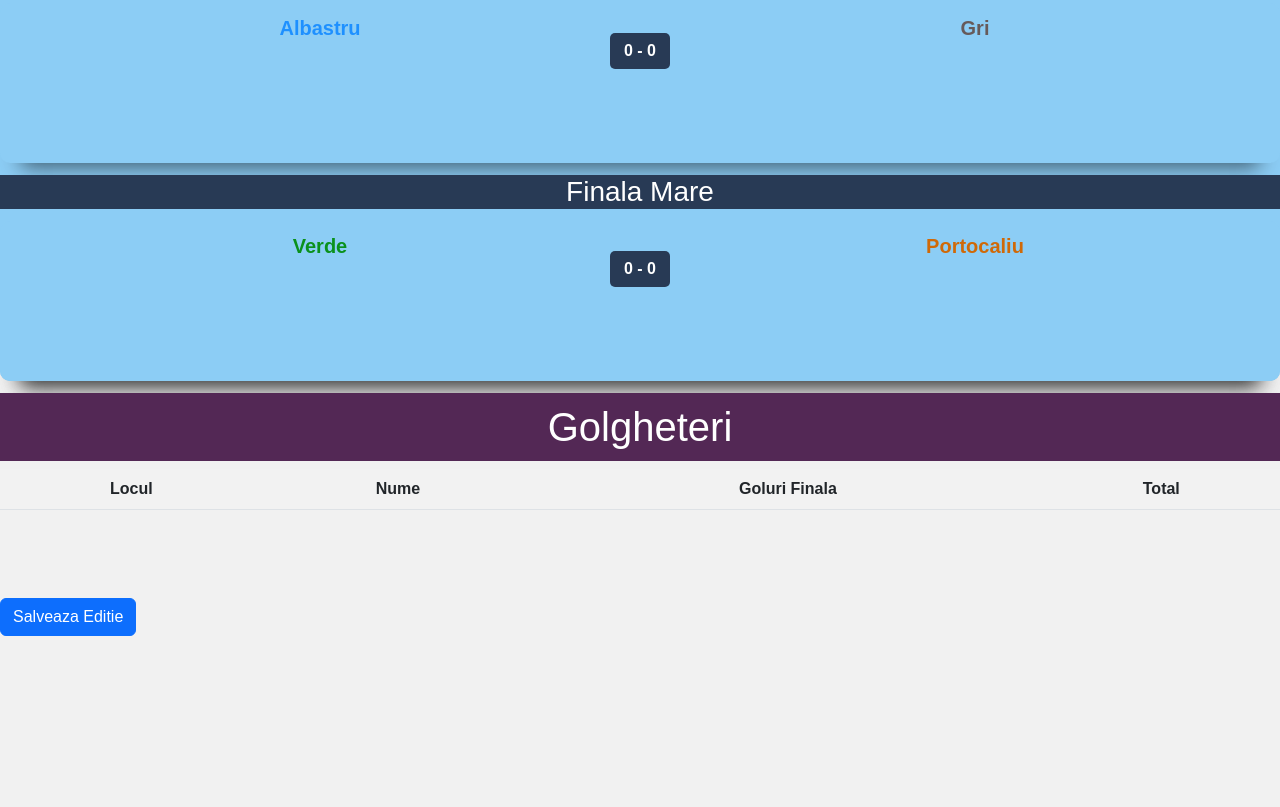
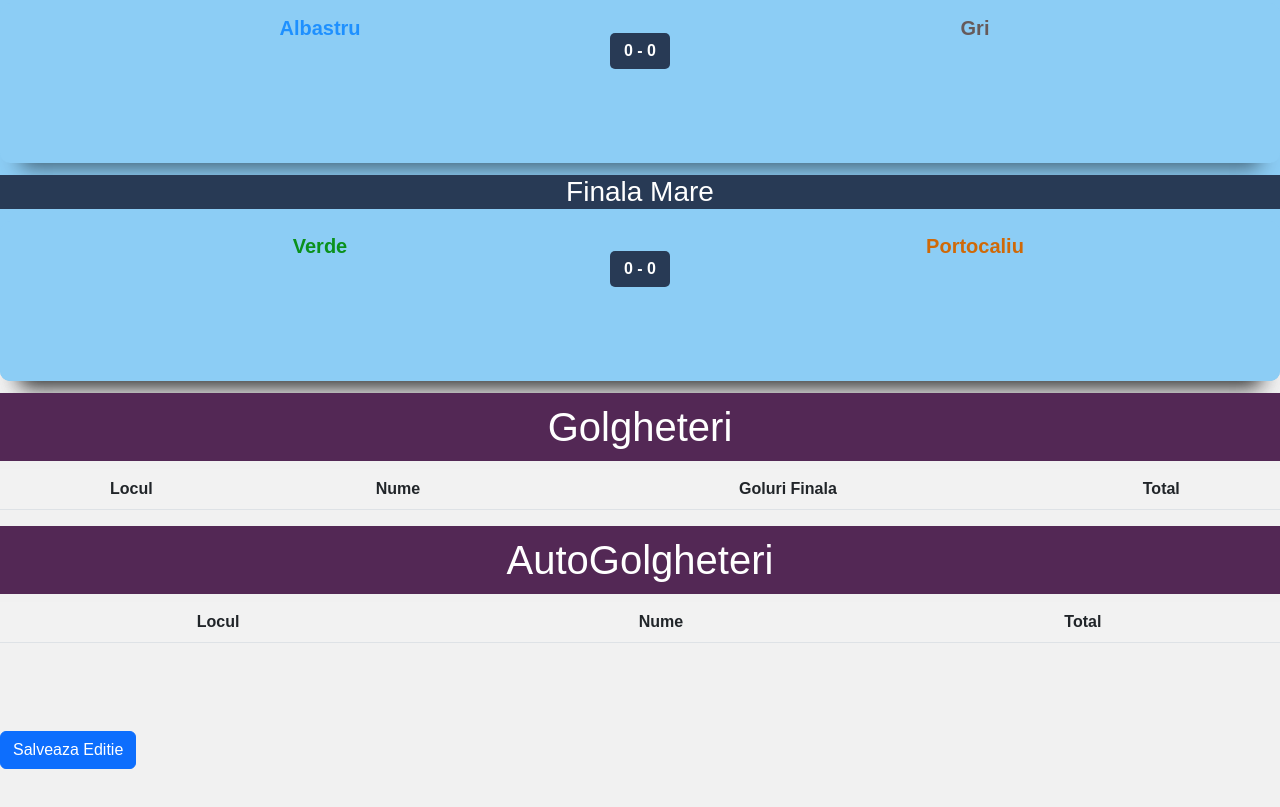
Before and after one commit to stefanciobanu13/Fotball-JS-APP, a plain HTML site: page index.html in a window 1280 px wide. Shown: the part 4441-5248 px from the top of the page. Before the commit the page ends 5125 px from the top, so only its background shows below. Drawn offline with nearby package versions, Linux system fonts and the light colour scheme; no server answers.

Commit message:
Adaugare clasament autogolgheteri

```diff
--- a/index.html
+++ b/index.html
@@ -958,6 +958,19 @@
                 </tbody>
             </table>
         </div>
+
+        <div class="ptable">
+            <h1 class="headin">AutoGolgheteri</h1>
+            <table class="table table-striped">
+                <tr class="bg info">
+                    <th>Locul</th>
+                    <th>Nume</th>
+                    <th>Total</th>
+                </tr>
+                <tbody id="autogolgheteriBody">
+                </tbody>
+            </table>
+        </div>
     </div>
     <br>
     <br>
```
